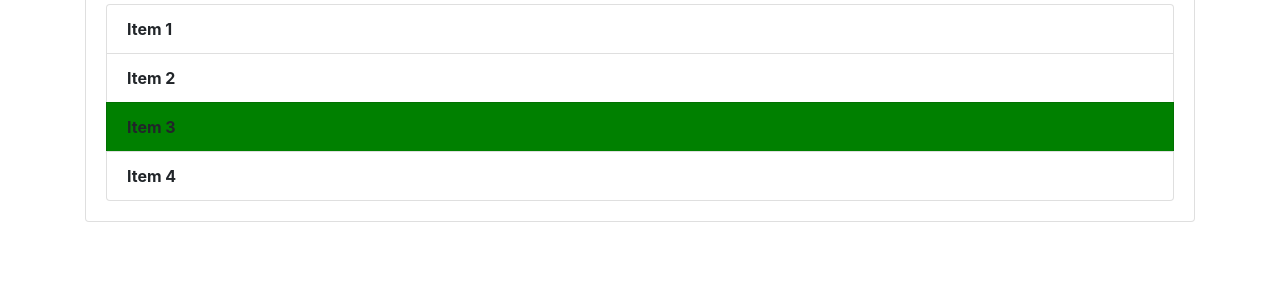
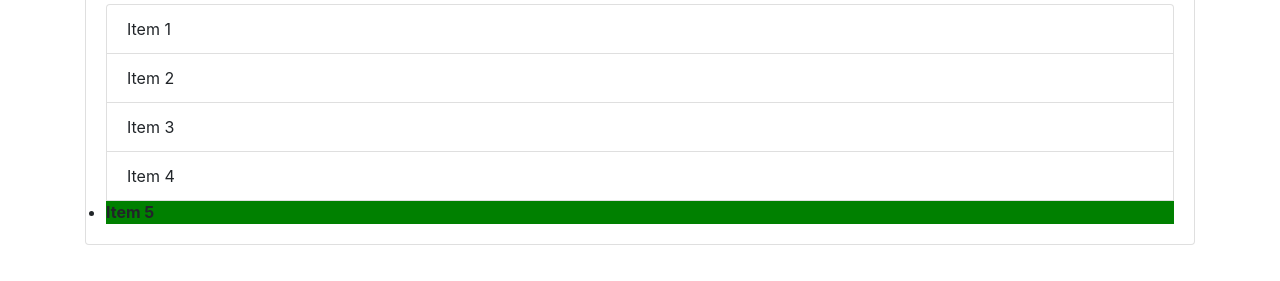
Before and after one commit to HarshaMacherla/GitFirst, a plain HTML site: page index.html in a window 1280 px wide. Shown: the part 273-554 px from the top of the page. Drawn offline with nearby package versions, Linux system fonts and the light colour scheme.

Commit message:
New Item has been added to the list

```diff
--- a/demo.js
+++ b/demo.js
@@ -1,6 +1,5 @@
-var listItems = document.getElementsByClassName("list-group-item");
-listItems[2].style.backgroundColor = 'green';
+var newItem = document.getElementsByClassName('last-group-item');
+newItem[0].style.backgroundColor = 'green';
 
-for (let i = 0; i < listItems.length; i++) {
-    listItems[i].style.fontWeight = 'bold';
-}
+var lastItem = document.getElementsByTagName('li');
+lastItem[lastItem.length - 1].style.fontWeight = 'bold';
--- a/index.html
+++ b/index.html
@@ -29,6 +29,7 @@
                 <li class="list-group-item">Item 2</li>
                 <li class="list-group-item">Item 3</li>
                 <li class="list-group-item">Item 4</li>
+                <li class="last-group-item">Item 5</li>
             </ul>
         </div>
     </div>
```
